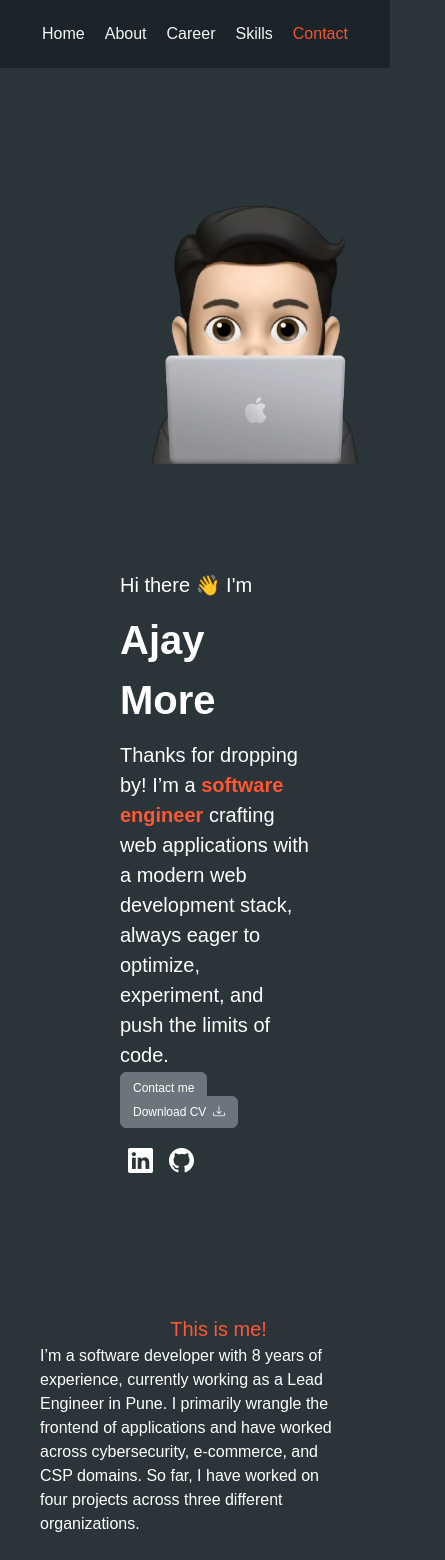
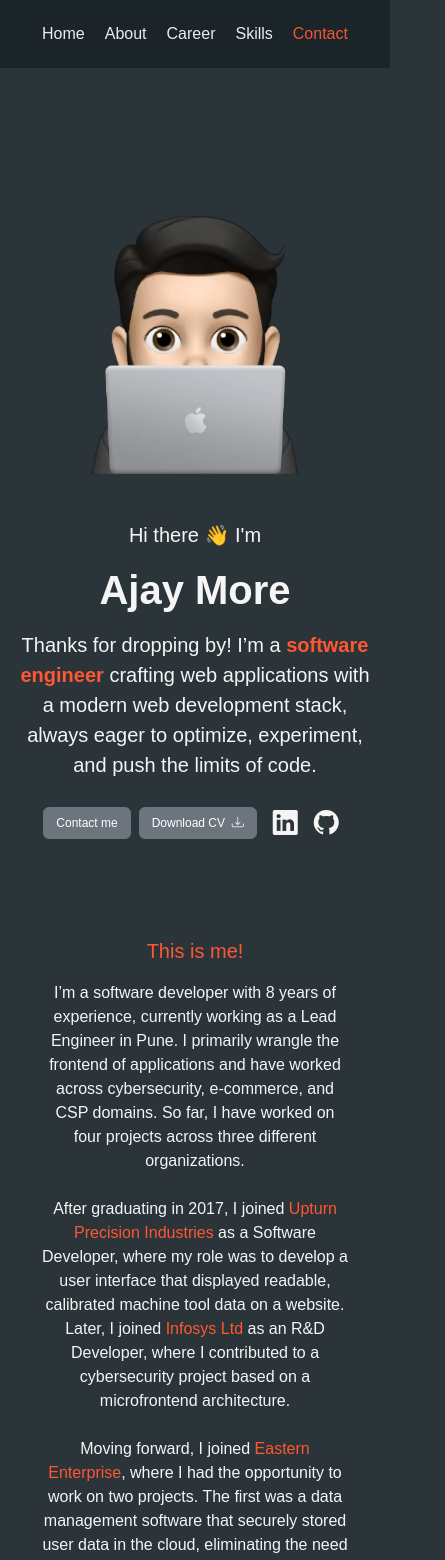
Before and after one commit to AJAYMORE06/Ajay-More-Portfolio, an Angular app: page / in a window 390 px wide. Shown: the top 1560 px of the page, 445 px wide, since content can reach past the window. Built offline with nearby package versions, Linux system fonts and the light colour scheme.

Commit message:
Responsive behaviour added

```diff
--- a/src/app/app.component.html
+++ b/src/app/app.component.html
@@ -15,12 +15,12 @@
     </nav>
 </div>
 <div class="sectionClass">
-    <section #sections id="home" class="paddingCommon" [@fadeInUp]>
-        <div class="sectionBody">
-            <div class="imageContainer">
+    <section #sections id="home" class="commonContainer extraPadding" [@fadeInUp]>
+        <div class="insideContainer">
+            <div>
                 <img class="imageSelfDefault" src="assets/self.webp" alt="Avatar">
             </div>
-            <div class="homeInfo">
+            <div>
                 <p class="fontPrimary">Hi there 👋 I'm</p>
                 <p class="fontSecondary"><b>Ajay More</b></p>
                 <p class="fontPrimary">Thanks for dropping by! I’m a <b class="orangeFontColor">software
@@ -29,6 +29,8 @@
                     with a modern web development stack, always eager to optimize, experiment, and push the limits
                     of
                     code.</p>
+            </div>
+            <div>
                 <a href="#contact"><button class="btn btn-secondary">Contact me</button></a>
 
                 <a href="assets/Resume-Ajay-Updated.pdf" download>
@@ -43,8 +45,8 @@
         </div>
     </section>
     <section #sections id="about" class="commonContainer" [@fadeInUp]>
-        <div class="fontabout">
-            <div class="fontaboutIntro">This is me!</div>
+        <div class="insideContainer">
+            <div class="insideContainerIntro">This is me!</div>
             I’m a software developer with 8 years of experience, currently working as a Lead Engineer in Pune.
             I primarily wrangle the frontend of applications and have worked across cybersecurity, e-commerce, and
             CSP
@@ -78,9 +80,8 @@
     <section *ngIf="false" #sections id="project" class="commonContainer" [@fadeInUp]>
     </section>
     <section #sections id="career" class="commonContainer" [@fadeInUp]>
-        <div class="fontabout">
-            <div class="fontaboutIntro">My Experiences!</div>
-            <div class="experienceFormat">
+        <div class="insideContainerWithoutAlignment">
+            <div class="insideContainerIntro">My Experiences</div>
             <div id="accordion">
                 <div class="card">
                     <div class="card-header" id="headingOne">
@@ -207,8 +208,7 @@
                             </button>
                         </h5>
                     </div>
-                        <div id="collapseThree" class="collapse" aria-labelledby="headingThree"
-                            data-bs-parent="#accordion">
+                    <div id="collapseThree" class="collapse" aria-labelledby="headingThree" data-bs-parent="#accordion">
                         <div class="card-body">
                             <div class="orangeFontColor">Senior Systems Engineer (01/2019 - 10/2021)</div>
                             <li class="paddingBetweenBulletPoints">Contributed to a micro-frontend application
@@ -246,8 +246,7 @@
                             </button>
                         </h5>
                     </div>
-                        <div id="collapseFour" class="collapse" aria-labelledby="headingThree"
-                            data-bs-parent="#accordion">
+                    <div id="collapseFour" class="collapse" aria-labelledby="headingThree" data-bs-parent="#accordion">
                         <div class="card-body">
                             <div class="orangeFontColor">Software Developer (07/2017 - 12/2018)</div>
                             <li class="paddingBetweenBulletPoints">Ensured user interface performance and
@@ -265,65 +264,65 @@
                 </div>
             </div>
         </div>
-        </div>
     </section>
     <section #sections id="skills" class="commonContainer" [@fadeInUp]>
-        <div class="fontabout">
-            <div class="fontaboutIntro">Skills</div>
-            <button class="btn btn-light skillsButton orangeFontColor"><img class="imgSkill" src="assets/Angular.png"
+        <div class="insideContainer">
+            <div class="insideContainerIntro">Skills</div>
+            <div class="insideContainerAlignment">
+                <button class="btn btn-light skillsButton"><img class="imgSkill" src="assets/Angular.png"
                         alt="Angular">Angular</button>
-            <button class="btn btn-light skillsButton orangeFontColor"><img class="imgSkill" src="assets/React.png"
+                <button class="btn btn-light skillsButton"><img class="imgSkill" src="assets/React.png"
                         alt="React">React</button>
-            <button class="btn btn-light skillsButton orangeFontColor"><img class="imgSkill"
-                    src="assets/TypeScript.png" alt="TypeScript">TypeScript</button>
-            <button class="btn btn-light skillsButton orangeFontColor"><img class="imgSkill"
-                    src="assets/JavaScript.png" alt="JavaScript">JavaScript</button>
-            <button class="btn btn-light skillsButton orangeFontColor"><img class="imgSkill" src="assets/Python.png"
+                <button class="btn btn-light skillsButton"><img class="imgSkill" src="assets/TypeScript.png"
+                        alt="TypeScript">TypeScript</button>
+                <button class="btn btn-light skillsButton"><img class="imgSkill" src="assets/JavaScript.png"
+                        alt="JavaScript">JavaScript</button>
+                <button class="btn btn-light skillsButton"><img class="imgSkill" src="assets/Python.png"
                         alt="Python">Python</button>
-            <button class="btn btn-light skillsButton orangeFontColor"><img class="imgSkill" src="assets/Node.js.png"
+                <button class="btn btn-light skillsButton"><img class="imgSkill" src="assets/Node.js.png"
                         alt="NodeJs">NodeJs</button>
-            <button class="btn btn-light skillsButton orangeFontColor"><img class="imgSkill" src="assets/Express.png"
+                <button class="btn btn-light skillsButton"><img class="imgSkill" src="assets/Express.png"
                         alt="ExpressJS">ExpressJS</button>
-            <button class="btn btn-light skillsButton orangeFontColor"><img class="imgSkill" src="assets/HTML5.png"
+                <button class="btn btn-light skillsButton"><img class="imgSkill" src="assets/HTML5.png"
                         alt="HTML5">HTML5</button>
-            <button class="btn btn-light skillsButton orangeFontColor"><img class="imgSkill" src="assets/CSS3.png"
+                <button class="btn btn-light skillsButton"><img class="imgSkill" src="assets/CSS3.png"
                         alt="CSS3">CSS3</button>
-            <button class="btn btn-light skillsButton orangeFontColor"><img class="imgSkill"
-                    src="assets/Tailwind CSS.png" alt="Tailwind">Tailwind</button>
-            <button class="btn btn-light skillsButton orangeFontColor"><img class="imgSkill"
-                    src="assets/Playwrite.png" alt="Playwrite">Playwrite</button>
-            <button class="btn btn-light skillsButton orangeFontColor"><img class="imgSkill" src="assets/Jasmine.png"
+                <button class="btn btn-light skillsButton"><img class="imgSkill" src="assets/Tailwind CSS.png"
+                        alt="Tailwind">Tailwind</button>
+                <button class="btn btn-light skillsButton"><img class="imgSkill" src="assets/Playwrite.png"
+                        alt="Playwrite">Playwrite</button>
+                <button class="btn btn-light skillsButton"><img class="imgSkill" src="assets/Jasmine.png"
                         alt="Jasmine">Jasmine</button>
-            <button class="btn btn-light skillsButton orangeFontColor"><img class="imgSkill" src="assets/Karma.png"
+                <button class="btn btn-light skillsButton"><img class="imgSkill" src="assets/Karma.png"
                         alt="Karma">Karma</button>
-            <button class="btn btn-light skillsButton orangeFontColor"><img class="imgSkill" src="assets/Jenkins.png"
+                <button class="btn btn-light skillsButton"><img class="imgSkill" src="assets/Jenkins.png"
                         alt="Jenkins">Jenkins</button>
-            <button class="btn btn-light skillsButton orangeFontColor"><img class="imgSkill" src="assets/MySQL.png"
+                <button class="btn btn-light skillsButton"><img class="imgSkill" src="assets/MySQL.png"
                         alt="MySQL">MySQL</button>
-            <button class="btn btn-light skillsButton orangeFontColor"><img class="imgSkill" src="assets/MongoDB.png"
+                <button class="btn btn-light skillsButton"><img class="imgSkill" src="assets/MongoDB.png"
                         alt="MongoDB">MongoDB</button>
-            <button class="btn btn-light skillsButton orangeFontColor"><img class="imgSkill" src="assets/Azure.png"
+                <button class="btn btn-light skillsButton"><img class="imgSkill" src="assets/Azure.png"
                         alt="Azure">Azure</button>
-            <button class="btn btn-light skillsButton orangeFontColor"><img class="imgSkill" src="assets/GitHub.png"
+                <button class="btn btn-light skillsButton"><img class="imgSkill" src="assets/GitHub.png"
                         alt="GitHub">GitHub</button>
+            </div>
             <div class="skillAnimation">I am a &nbsp;<span id="typed-output"></span>
             </div>
         </div>
     </section>
     <section #sections id="contact" class="commonContainer" [@fadeInUp]>
-        <div class="fontabout">
-            <div class="fontaboutIntro">Let's Connect</div>
-            <div class="experienceFormat">
+        <div class="insideContainer">
+            <div class="insideContainerIntro">Let's Connect</div>
             <p>Feel free to reach out via <a class="contactMeEmail" href="mailto:more.ajay6995@gmail.com"
                     target="_blank">email</a> or drop me a message, and I’ll get back to you as soon as
                 possible.
             </p>
+            <div class="contactFormFlexContainer">
                 <img src="assets/myPic.jpg" class="contactmeImage">
                 <form [formGroup]="contactForm" class="contactForm" (ngSubmit)="onSubmit()">
                     <div class="form-group paddingForm">
-                        <label for="email">Email Address</label>
                         <input type="email" id="email" class="form-control" formControlName="email"
-                            placeholder="Enter your email"
+                            placeholder="Your email"
                             [ngClass]="{'invalid-field': contactForm.get('email')?.errors && contactForm.get('email')?.dirty}">
                         <small *ngIf="contactForm.get('email')?.errors?.['required'] && contactForm.get('email')?.dirty"
                             class="error">
@@ -335,7 +334,6 @@
                     </div>
 
                     <div class="form-group paddingForm">
-                        <label for="message">Message</label>
                         <textarea id="message" class="form-control" formControlName="message" rows="4"
                             placeholder="Your message..."
                             [ngClass]="{'invalid-field': contactForm.get('message')?.errors?.['required'] && contactForm.get('message')?.dirty}"></textarea>
@@ -353,7 +351,7 @@
                     </button>
                 </form>
             </div>
-            <div class="copyright"><small class="rightReserved">© All Rights Reserved</small>
+            <div class="copyright"><small>© All Rights Reserved</small>
             </div>
         </div>
     </section>
--- a/src/app/app.component.scss
+++ b/src/app/app.component.scss
@@ -1,14 +1,10 @@
 $orangeFontColor: #FF5733;
-
-.paddingCommon {
-    padding-top: 80px;
-}
 
 .displayNav {
     display: flex;
     justify-content: center;
     align-items: center;
-    color: white;
+    color: whitesmoke;
     top: 0px;
     z-index: 1;
     width: 100%;
@@ -24,7 +20,7 @@ a.active {
 }
 
 a.inactive {
-    color: white;
+    color: whitesmoke;
     text-decoration: none;
 }
 
@@ -45,6 +41,7 @@ a.inactive {
 .imageSelfDefault {
     height: 350px;
     width: 350px;
+    float: inline-end;
 }
 
 .sectionBody {
@@ -54,14 +51,17 @@ a.inactive {
 }
 
 .homeInfo {
-    width: 750px;
+    // width: 750px;
     margin: 50px 0px 0px 40px;
+}
+
+.extraPadding {
+    padding-top: 170px !important;
 }
 
 .commonContainer {
     justify-content: center;
     display: flex;
-    flex-wrap: wrap;
     padding-top: 40px;
     padding-bottom: 40px;
 }
@@ -71,12 +71,14 @@ a.inactive {
     font-size: 15px;
     cursor: auto;
     transition: transform 0.3s ease;
+    color: whitesmoke;
     background-color: #1c2428;
     opacity: 95%;
 }
 
 .skillsButton:hover {
     transform: scale(1.1);
+    color: $orangeFontColor;
 }
 
 .imgSkill {
@@ -85,21 +87,30 @@ a.inactive {
     padding-bottom: 3px;
 }
 
-.fontaboutIntro {
-    margin-left: 42%;
+.insideContainerIntro {
     font-size: 20px;
+    padding-bottom: 15px;
+    text-align: center;
     color: $orangeFontColor;
 }
 
-.fontabout {
+.insideContainer {
     font-size: medium;
-    color: white;
+    color: whitesmoke;
+    width: 700px;
+    text-align: center;
+    margin: 0px 40px;
+}
+
+.insideContainerWithoutAlignment {
+    font-size: medium;
+    color: whitesmoke;
     width: 700px;
     margin: 0px 40px;
 }
 
 @mixin fontHome {
-    color: white;
+    color: whitesmoke;
     margin: 10px 0px;
 }
 
@@ -124,7 +135,7 @@ a.inactive {
 
 .social-links a {
     padding: 8px;
-    color: white;
+    color: whitesmoke;
 
     :hover {
         color: $orangeFontColor;
@@ -161,7 +172,7 @@ a.inactive {
 }
 
 .skillAnimation {
-    margin-left: 30%;
+    text-align: center;
     margin-top: 50px;
 }
 
@@ -183,12 +194,20 @@ a.inactive {
 }
 
 .contactForm {
-    width: 500px;
     float: inline-end;
+    width: 64%;
+    padding-top: 25px;
+    text-align: left !important;
+}
+
+.contactFormFlexContainer {
+    display: flex;
+    justify-content: space-evenly;
+    flex-wrap: wrap;
 }
 
 .contactMeEmail {
-    color: white;
+    color: whitesmoke;
 }
 
 .contactmeImage {
@@ -211,7 +230,9 @@ a.inactive {
 }
 
 .copyright {
-    margin: 80px 0px 0px 250px;
+    text-align: center;
+    padding-top: 70px;
+    color: grey;
 }
 
 .mainDiv {
@@ -224,8 +245,8 @@ a.inactive {
 
 .card {
     background-color: #1c2428;
-    border: 1px solid white;
-    color: white;
+    border: 1px solid whitesmoke;
+    color: whitesmoke;
     opacity: 95%;
 }
 
```
Also changed, not shown: 4 other files (tests, documents, lock files or other folders). Lines whose indentation alone changed are shown as unchanged.
